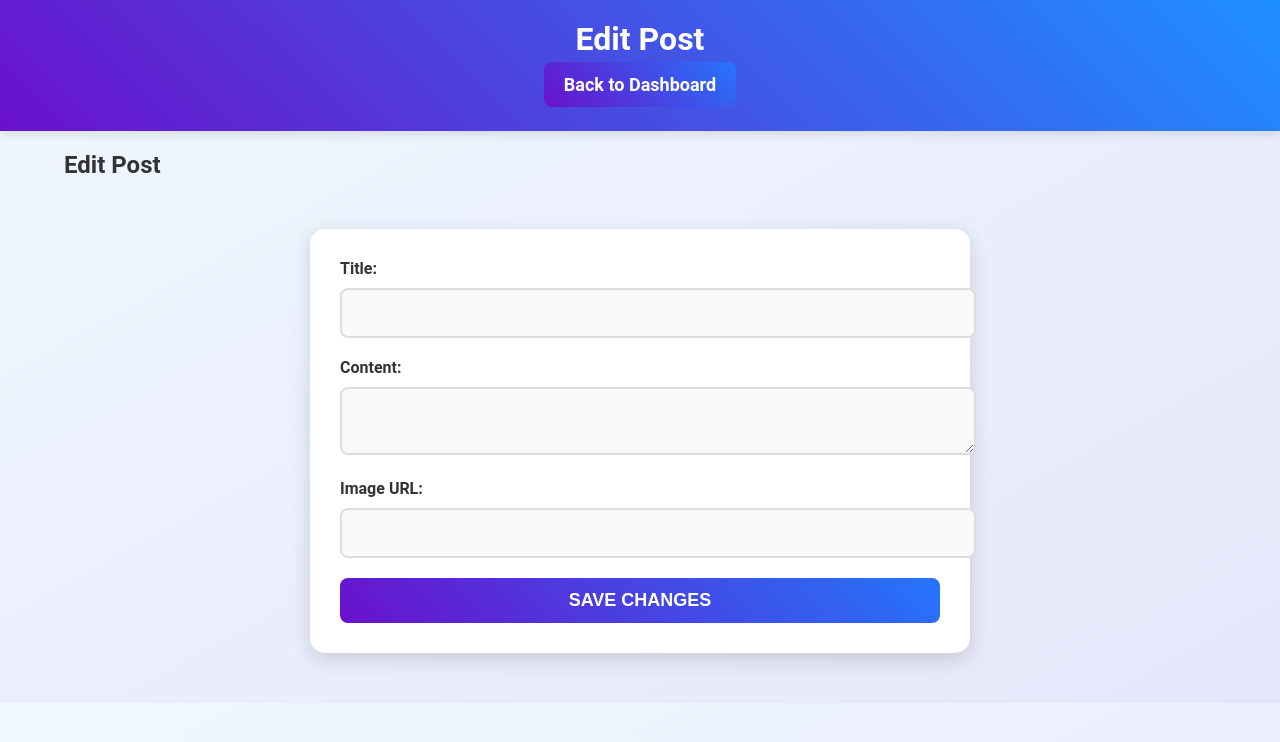
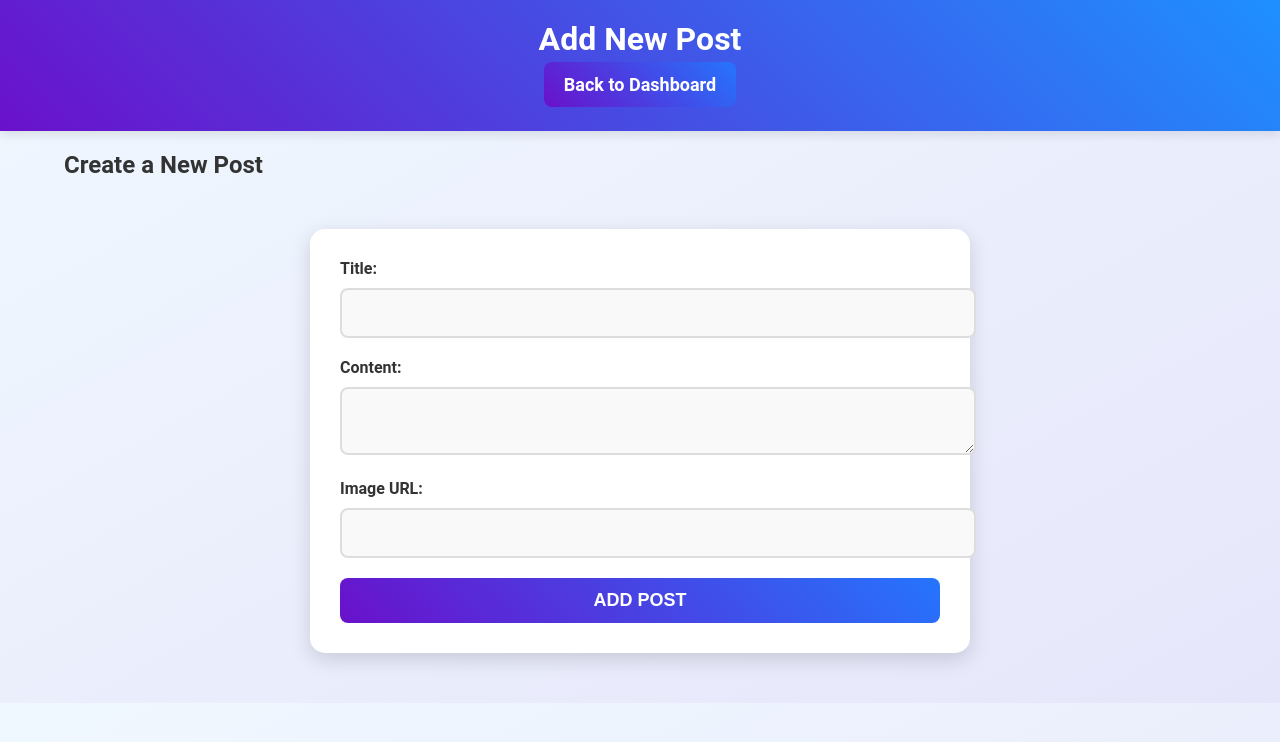
Before and after one commit to NexusGKSoftwares/CMS, a website: page frontend/admin/add_post.html in a window 1280 px wide. Drawn offline with Linux system fonts and the light colour scheme; no server answers.

Commit message:
"Updated add_post.html: changed title, header, and form labels; added new script tag"

```diff
--- a/frontend/admin/add_post.html
+++ b/frontend/admin/add_post.html
@@ -3,13 +3,13 @@
 <head>
     <meta charset="UTF-8">
     <meta name="viewport" content="width=device-width, initial-scale=1.0">
-    <title>Edit Post - CMS</title>
+    <title>Add Post - CMS</title>
     <link rel="stylesheet" href="../assets/css/style.css">
 </head>
 <body>
     <header>
         <div class="container">
-            <h1>Edit Post</h1>
+            <h1>Add New Post</h1>
             <nav>
                 <ul>
                     <li><a href="dashboard.html" class="btn-primary">Back to Dashboard</a></li>
@@ -18,21 +18,24 @@
         </div>
     </header>
 
-    <section class="edit-post-content">
+    <section class="add-post-content">
         <div class="container">
-            <h2>Edit Post</h2>
-            <form id="edit-post-form">
+            <h2>Create a New Post</h2>
+            <form id="add-post-form">
                 <label for="title">Title:</label>
                 <input type="text" id="title" name="title" required>
+
                 <label for="content">Content:</label>
                 <textarea id="content" name="content" required></textarea>
+
                 <label for="image">Image URL:</label>
                 <input type="text" id="image" name="image">
-                <button type="submit" class="btn-primary">Save Changes</button>
+
+                <button type="submit" class="btn-primary">Add Post</button>
             </form>
         </div>
     </section>
 
-    <script src="../assets/js/edit_post.js"></script>
+    <script src="../assets/js/add_post.js"></script>
 </body>
 </html>
```
